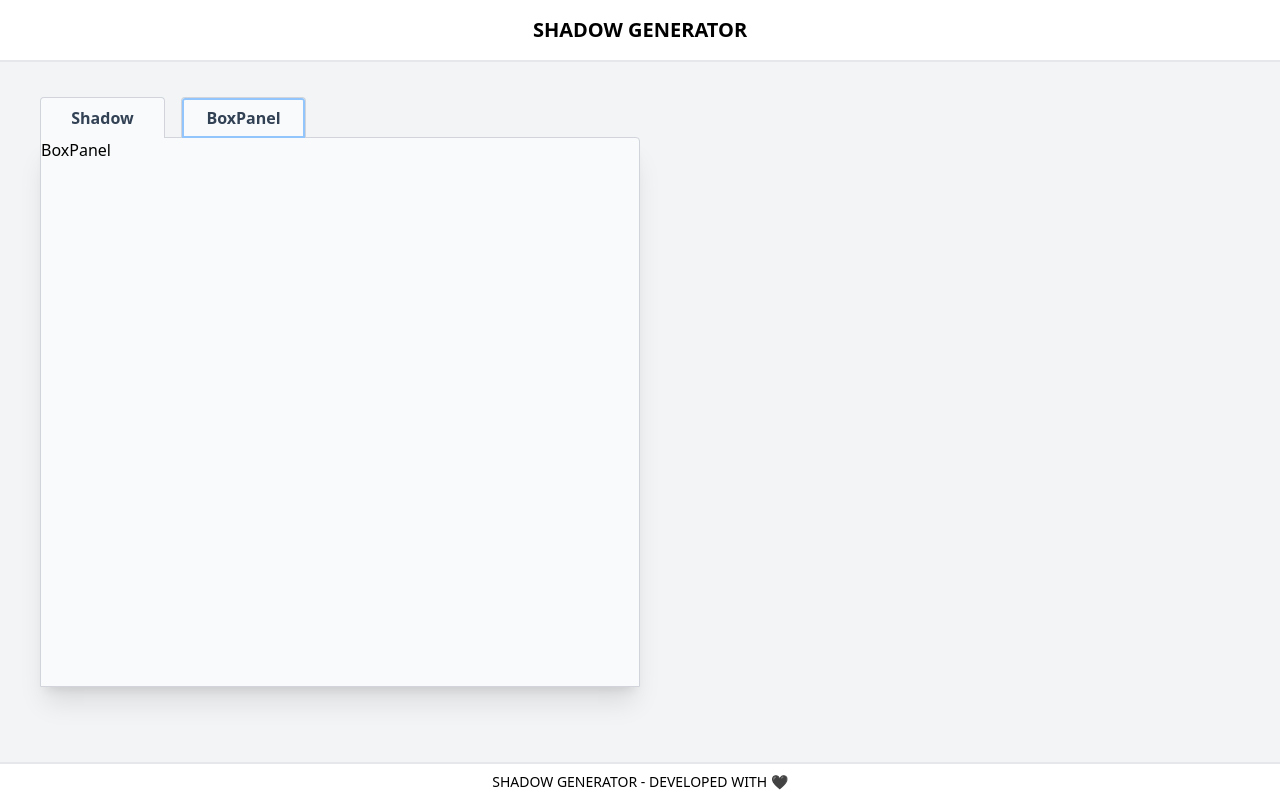
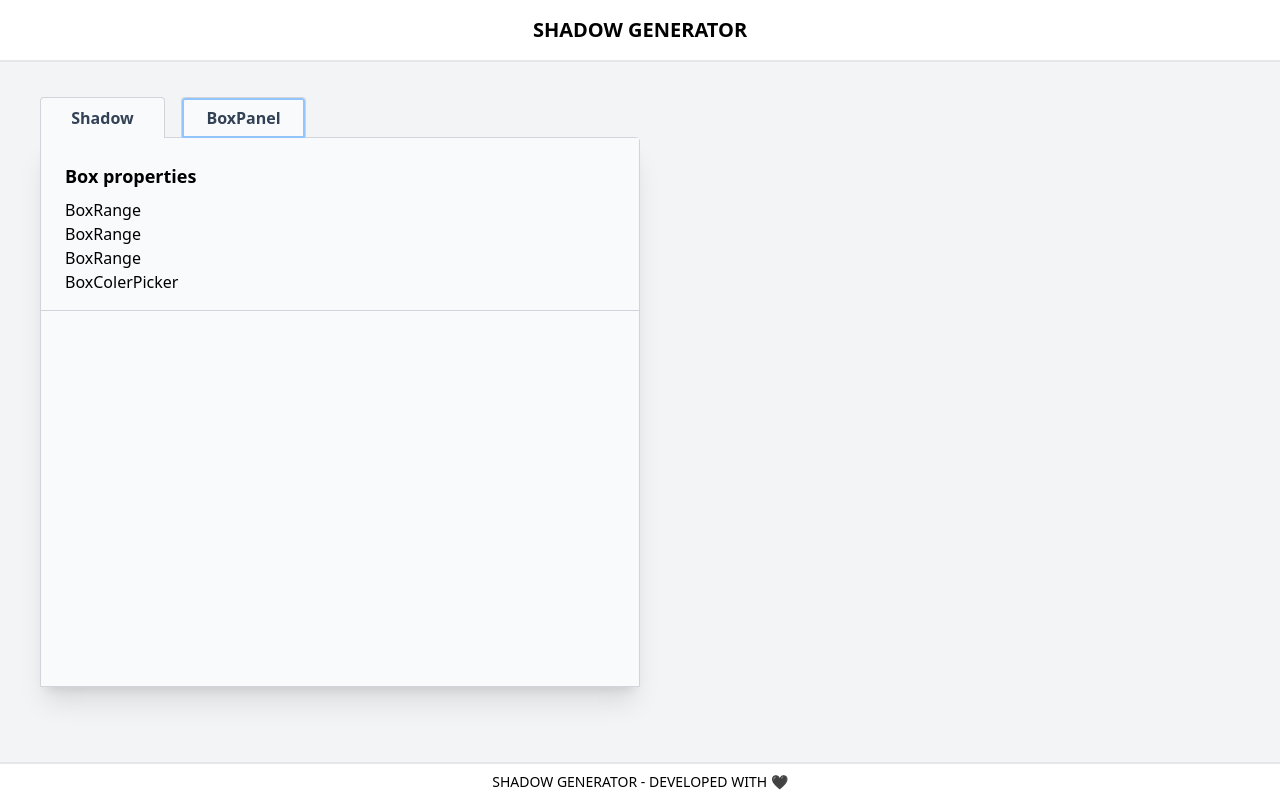
Before and after one commit to BRC-Thomas/box-shadow-generator, a React (Vite) app: page / in a window 1280 px wide. Both pictures are taken after a click on the button "BoxPanel". Built offline with nearby package versions, Linux system fonts and the light colour scheme.

Commit message:
components box

```diff
--- /dev/null
+++ b/src/layouts/BoxPanel/BoxColerPicker.jsx
@@ -0,0 +1,6 @@
+
+export default function BoxColerPicker() {
+  return (
+    <div>BoxColerPicker</div>
+  )
+}
--- a/src/layouts/BoxPanel/BoxPanel.jsx
+++ b/src/layouts/BoxPanel/BoxPanel.jsx
@@ -1,5 +1,22 @@
+import { useSelector } from "react-redux"
+import BoxRange from "./BoxRange"
+import BoxColerPicker from "./BoxColerPicker"
+
 export default function BoxPanel() {
+  const boxState = useSelector(state => state.boxProperties)
+
+  const boxInputs = boxState.map((input, index) => {
+    if(input.type === "range") {
+      return <BoxRange key={index} inputData={input}/>
+    }
+    else if(input.type === "color") {
+      return <BoxColerPicker key={index} inputData={input}/>
+    }
+  })
   return (
-    <div>BoxPanel</div>
+    <div className="bg-gray-50 px-6 py-4 border-b border-gray-300">
+      <p className="font-bold text-lg my-2">Box properties</p>
+      {boxInputs}
+    </div>
   )
 }
--- /dev/null
+++ b/src/layouts/BoxPanel/BoxRange.jsx
@@ -0,0 +1,6 @@
+
+export default function BoxRAnge() {
+  return (
+    <div>BoxRange</div>
+  )
+}
```
